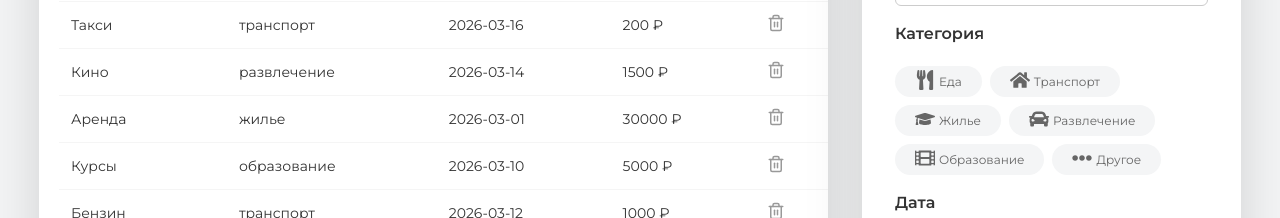
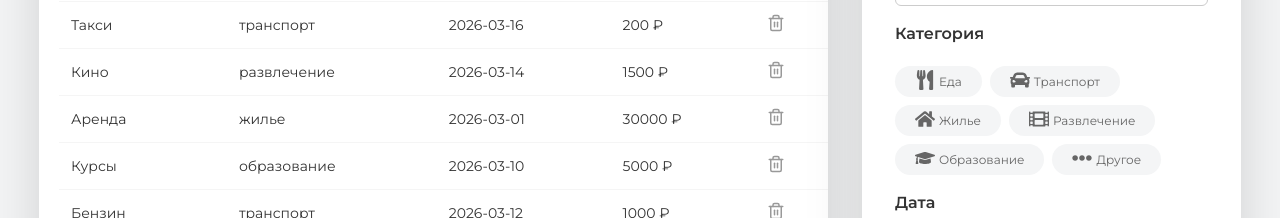
Before and after one commit to kornil777/skypro-wallet, a React (Vite) app: page / in a window 1280 px wide. Shown: the part 277-495 px from the top of the page. Built offline with nearby package versions, Linux system fonts and the light colour scheme.

Commit message:
Редактирование иконок категорий

```diff
--- a/src/App.jsx
+++ b/src/App.jsx
@@ -3,7 +3,7 @@ import Header from './components/Header/Header';
 import Login from './components/Login/Login';
 import Register from './components/Register/Register';
 import ExpensesPage from './components/ExpensesPage/ExpensesPage';
-import Analysis from './components/Analysis/Analysis'; // пока заглушка
+import Analysis from './components/Analysis/Analysis';
 import PrivateRoute from './components/PrivateRoute';
 import styles from './App.module.css';
 
--- a/src/components/Analysis/Analysis.module.css
+++ b/src/components/Analysis/Analysis.module.css
@@ -8,7 +8,7 @@
 }
 
 .pageTitle {
-  font-family: 'Montserrat', sans-serif;
+  font-family: "Montserrat", sans-serif;
   font-weight: 700;
   font-size: 32px;
   line-height: 100%;
@@ -31,25 +31,22 @@
   box-sizing: border-box;
   display: flex;
   flex-direction: column;
-
 }
 
-.calendarContainerHeader{
+.calendarContainerHeader {
   padding: 32px;
   padding-bottom: 0;
   display: flex;
   flex-direction: column;
   row-gap: 24px;
-
 }
 .calendarTitle {
-  font-family: 'Montserrat', sans-serif;
+  font-family: "Montserrat", sans-serif;
   font-weight: 600;
   font-size: 24px;
   line-height: 100%;
   color: #333;
   font-weight: 700;
-
 }
 
 .weekDays {
@@ -59,7 +56,7 @@
   width: 313px;
   margin-bottom: 8px;
   text-align: center;
-  font-family: 'Montserrat', sans-serif;
+  font-family: "Montserrat", sans-serif;
   font-weight: 500;
   font-size: 12px;
   color: #999;
@@ -70,7 +67,7 @@
   width: 100%;
   height: 1px;
   background-color: #eee;
-  margin: 0 auto 12px auto;
+
   border: none;
 }
 
@@ -81,11 +78,10 @@
   flex-direction: column;
   gap: 24px;
 
-  margin-top: 24px;
   font-size: 16px;
   /* Стилизация скроллбара */
   scrollbar-width: 6px;
-  scrollbar-color: #ccc #f0f0f0;
+  scrollbar-color: #f0f0f0;
   padding-left: 32px;
   padding-right: 0;
 }
@@ -110,7 +106,7 @@
 }
 
 .monthTitle {
-  font-family: 'Montserrat', sans-serif;
+  font-family: "Montserrat", sans-serif;
   font-weight: 600;
   font-size: 16px;
   line-height: 100%;
@@ -132,7 +128,7 @@
   border-radius: 60px;
   border: none;
   background-color: #f4f5f6;
-  font-family: 'Montserrat', sans-serif;
+  font-family: "Montserrat", sans-serif;
   font-size: 12px;
   font-weight: 400;
   color: #333;
@@ -160,8 +156,6 @@
   color: #7334ea !important;
 }
 
-
-
 /* Правая колонка — статистика */
 .statsContainer {
   flex: 1;
@@ -175,7 +169,7 @@
 }
 
 .totalAmount {
-  font-family: 'Montserrat', sans-serif;
+  font-family: "Montserrat", sans-serif;
   font-weight: 700;
   font-size: 24px;
   line-height: 100%;
@@ -184,7 +178,7 @@
 }
 
 .periodLabel {
-  font-family: 'Montserrat', sans-serif;
+  font-family: "Montserrat", sans-serif;
   font-weight: 600;
   font-size: 12px;
   line-height: 100%;
@@ -210,7 +204,7 @@
 }
 
 .categoryTotal {
-  font-family: 'Montserrat', sans-serif;
+  font-family: "Montserrat", sans-serif;
   font-weight: 600;
   font-size: 16px;
   line-height: 100%;
@@ -228,7 +222,7 @@
 }
 
 .categoryName {
-  font-family: 'Montserrat', sans-serif;
+  font-family: "Montserrat", sans-serif;
   font-weight: 400;
   font-size: 12px;
   line-height: 100%;
@@ -236,7 +230,6 @@
   text-align: center;
   text-transform: capitalize;
 }
-.periodContainer{
+.periodContainer {
   display: flex;
-
 }
--- a/src/components/ExpensesPage/ExpensesPage.jsx
+++ b/src/components/ExpensesPage/ExpensesPage.jsx
@@ -18,10 +18,10 @@ const mockExpenses = [
 
 const categories = [
   { name: 'Еда', icon: <FaUtensils /> },
-  { name: 'транспорт', icon: <FaHome /> },
-  { name: 'жилье', icon: <FaGraduationCap /> },
-  { name: 'развлечение', icon: <FaCar /> },
-  { name: 'образование', icon: <FaFilm /> },
+  { name: 'транспорт', icon: <FaCar /> },
+  { name: 'жилье', icon: <FaHome /> },
+  { name: 'развлечение', icon: <FaFilm /> },
+  { name: 'образование', icon: <FaGraduationCap /> },
   { name: 'другое', icon: <FaEllipsisH /> },
 ];
 
```
Lines whose indentation alone changed are shown as unchanged.
